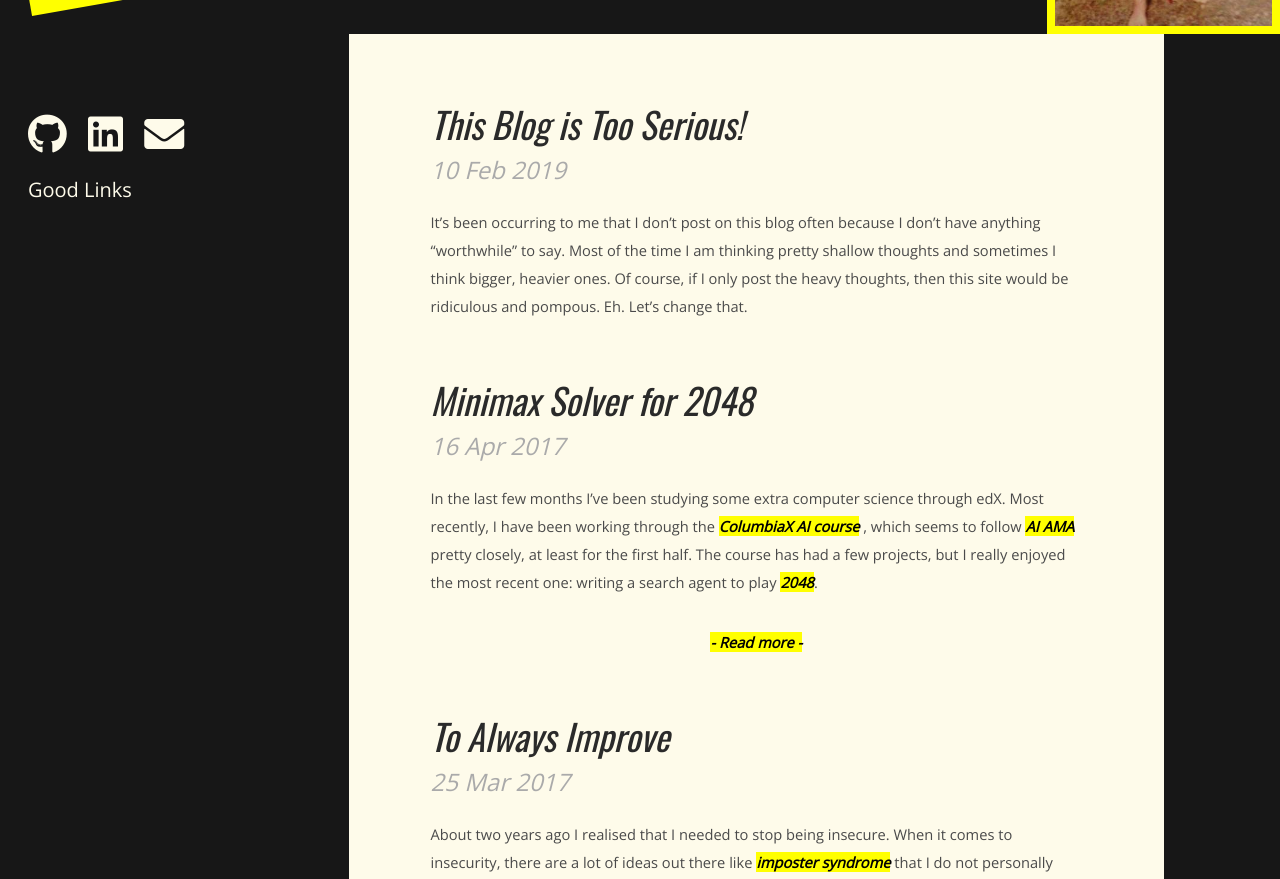
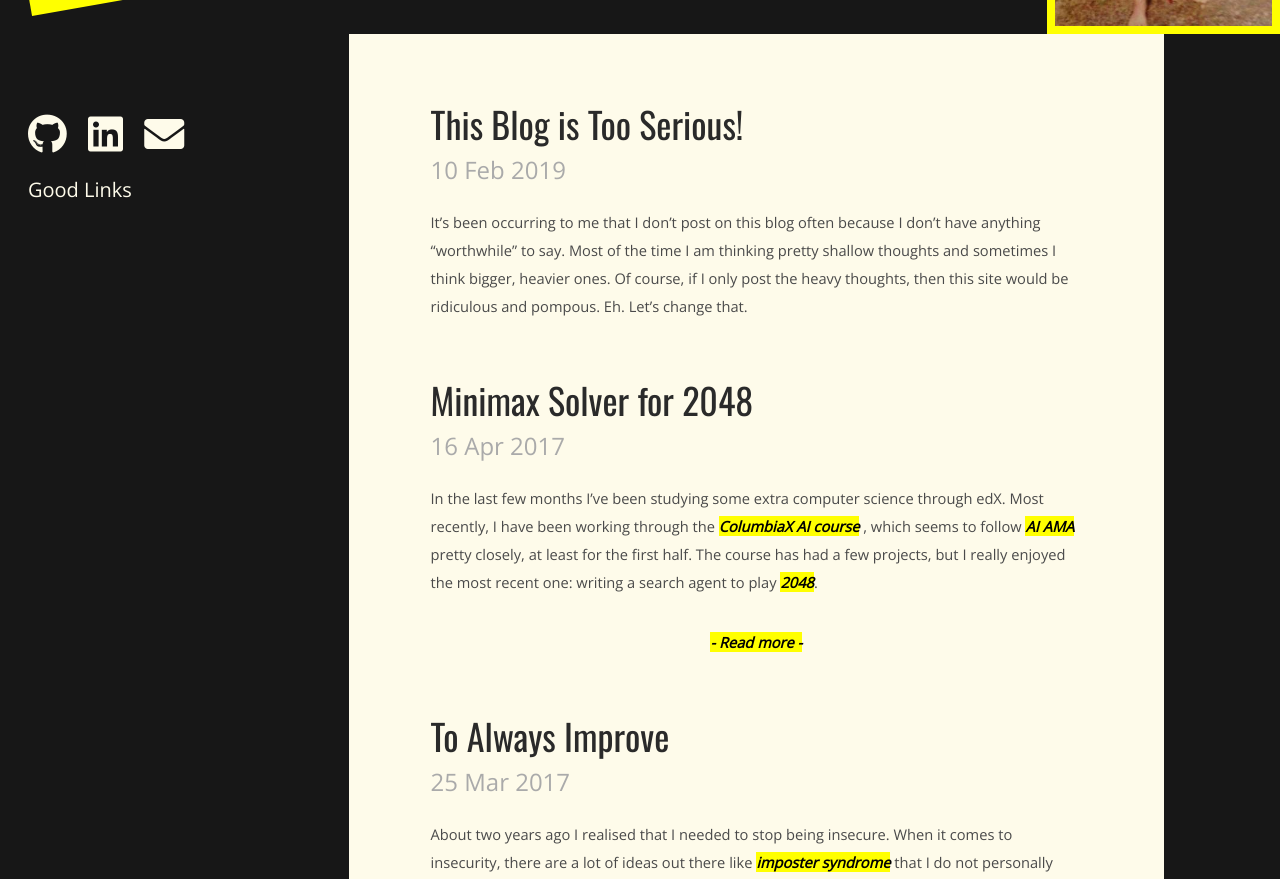
Before and after one commit to ezrasavard/ezrasavard.com, a Jekyll site: the page built from index.html, in a window 1280 px wide. Shown: the part 350-1229 px from the top of the page. Built offline with Jekyll 4.4.1, drawn with Linux system fonts in a browser that asks for light colours; nearby versions of some CDN libraries; the list of posts is cut into pages by our own code.

Commit message:
clean up link colors and styles

```diff
--- a/_sass/content.scss
+++ b/_sass/content.scss
@@ -74,6 +74,7 @@
   font-size: 36px;
   line-height: 40px;
   font-weight: 400;
+  font-style: normal;
 }
 
 .pagetitle {
@@ -87,6 +88,7 @@
   margin-top: 12px;
   margin-bottom: 24px;
   font-weight: 400;
+  font-style: normal;
 }
 
 p {
@@ -98,7 +100,7 @@
   text-decoration: none;
   &:hover,
   &:focus, {
-    border-bottom: 1px solid $light-color;
+    border-bottom: 2px solid $link-color;
   }
 }
 
```
